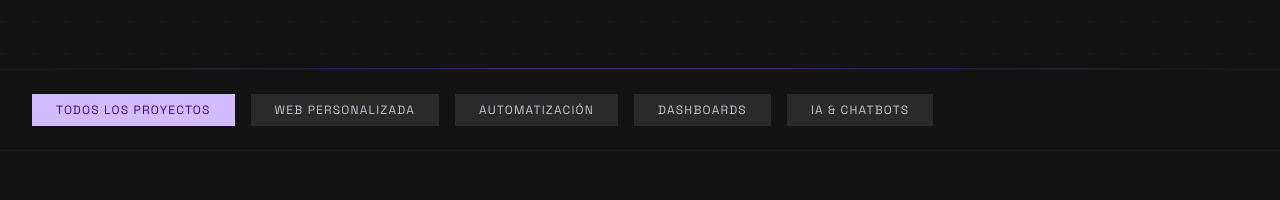
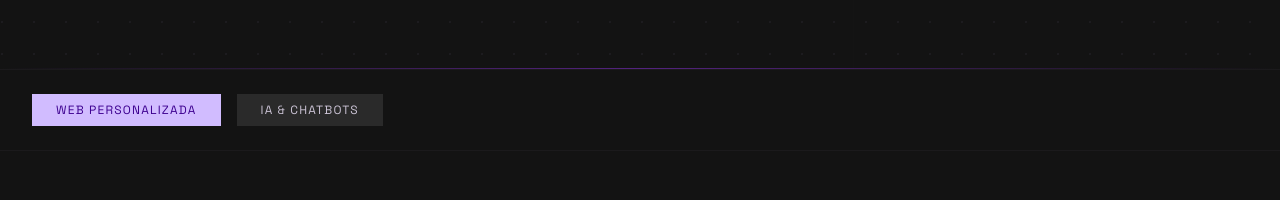
Before and after one commit to grijalvapadilla93/cenit-digital, a Next.js app: page /casos in a window 1280 px wide. Shown: the part 588-788 px from the top of the page. Built offline with nearby package versions, Linux system fonts and the light colour scheme.

Commit message:
simplify filter bar: keep web + IA link

```diff
--- a/src/app/casos/page.tsx
+++ b/src/app/casos/page.tsx
@@ -10,16 +10,7 @@ import { ScrambleText } from "@/components/scramble-text";
 export default function CasosPage() {
   const { t } = useLang();
   const c = t.casos;
-  const [activeFilter, setActiveFilter] = useState(0);
   const [heroReady, setHeroReady] = useState(false);
-
-  const filters = [
-    c.filters.all,
-    c.filters.web,
-    c.filters.automation,
-    c.filters.dashboards,
-    c.filters.ai,
-  ];
 
   // Real portfolio projects
   const portfolioProjects = [
@@ -125,19 +116,15 @@ export default function CasosPage() {
       {/* Filter Bar */}
       <section className="bg-surface border-y border-outline-variant/15">
         <div className="max-w-[1440px] mx-auto px-8 py-6 flex flex-wrap items-center gap-4">
-          {filters.map((label, i) => (
-            <button
-              key={label}
-              onClick={() => setActiveFilter(i)}
-              className={`px-6 py-2 font-[family-name:var(--font-space-grotesk)] text-xs uppercase tracking-widest transition-all btn-press ${
-                activeFilter === i
-                  ? "bg-primary text-on-primary"
-                  : "bg-surface-container-high text-on-surface-variant hover:text-primary"
-              }`}
-            >
-              {label}
-            </button>
-          ))}
+          <span className="px-6 py-2 font-[family-name:var(--font-space-grotesk)] text-xs uppercase tracking-widest bg-primary text-on-primary">
+            {c.filters.web}
+          </span>
+          <a
+            href="/ai"
+            className="px-6 py-2 font-[family-name:var(--font-space-grotesk)] text-xs uppercase tracking-widest bg-surface-container-high text-on-surface-variant hover:text-primary transition-all btn-press"
+          >
+            {c.filters.ai}
+          </a>
         </div>
       </section>
 
```
